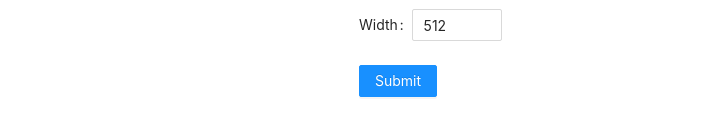
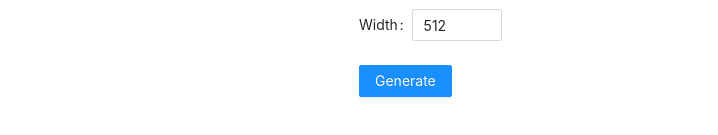
Before and after one commit to huchenlei/stable-diffusion-ps-pea, a Vue app: page /generation in a window 1280 px wide. Shown: the part 525-660 px from the top of the page, without its empty margins (281-999 px from the left). Built offline with nearby package versions, Linux system fonts and the light colour scheme.

Commit message:
:fire: Remove uncessary props

```diff
--- a/src/i18n.ts
+++ b/src/i18n.ts
@@ -4,6 +4,7 @@ const messages = {
     en: {
         connect: 'Connect',
         a1111URL: 'A1111 URL:',
+        generate: 'Generate',
     },
 };
 
--- a/src/views/GenerationView.vue
+++ b/src/views/GenerationView.vue
@@ -2,13 +2,7 @@
 import { A1111Context, type ISampler, CommonPayload } from '../Automatic1111';
 import { useA1111ContextStore } from '@/stores/a1111ContextStore';
 
-const props = defineProps({
-  payload: {
-    type: CommonPayload,
-    default: new CommonPayload(),
-  },
-})
-
+const payload = new CommonPayload();
 const context: A1111Context = useA1111ContextStore().a1111Context;
 
 function samplerOptions(samplers: ISampler[]) {
@@ -20,46 +14,45 @@ function samplerOptions(samplers: ISampler[]) {
   });
 }
 
-function onSubmit(e: Event) {
-  e.preventDefault();
-  console.log(props.payload);
+function generate() {
+
 }
 </script>
 
 <template>
-  <a-form :model="props.payload" @submit="onSubmit">
+  <a-form :model="payload">
     <a-form-item label="Prompt">
-      <a-textarea v-model:value="props.payload.prompt" placeholder="Enter prompt here"
+      <a-textarea v-model:value="payload.prompt" placeholder="Enter prompt here"
         :autoSize="{ minRows: 2, maxRows: 6 }" />
     </a-form-item>
 
     <a-form-item label="Negative Prompt">
-      <a-textarea v-model:value="props.payload.negative_prompt" placeholder="Enter negative prompt here"
+      <a-textarea v-model:value="payload.negative_prompt" placeholder="Enter negative prompt here"
         :autoSize="{ minRows: 2, maxRows: 6 }" />
     </a-form-item>
 
     <a-form-item label="sampler" name="sampler">
-      <a-select ref="select" v-model="props.payload.sampler_name" :options="samplerOptions(context.samplers)"></a-select>
+      <a-select ref="select" v-model="payload.sampler_name" :options="samplerOptions(context.samplers)"></a-select>
     </a-form-item>
 
     <a-form-item label="Batch Size" name="batch_size">
-      <a-input-number v-model:value="props.payload.batch_size" />
+      <a-input-number v-model:value="payload.batch_size" />
     </a-form-item>
 
     <a-form-item label="CFG Scale" name="cfg_scale">
-      <a-input-number v-model:value="props.payload.cfg_scale" />
+      <a-input-number v-model:value="payload.cfg_scale" />
     </a-form-item>
 
     <a-form-item label="Height" name="height">
-      <a-input-number v-model:value="props.payload.height" />
+      <a-input-number v-model:value="payload.height" />
     </a-form-item>
 
     <a-form-item label="Width" name="width">
-      <a-input-number v-model:value="props.payload.width" />
+      <a-input-number v-model:value="payload.width" />
     </a-form-item>
 
     <a-form-item>
-      <a-button type="primary" html-type="submit">Submit</a-button>
+      <a-button type="primary" @click="generate">{{ $t('generate') }}</a-button>
     </a-form-item>
   </a-form>
 </template>
```
